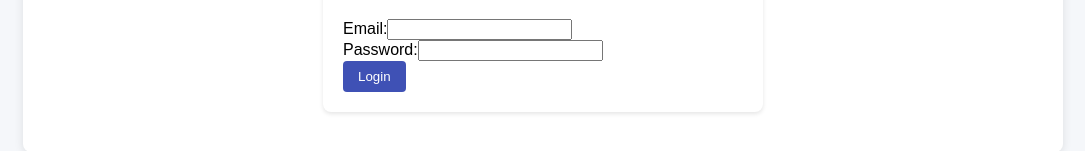
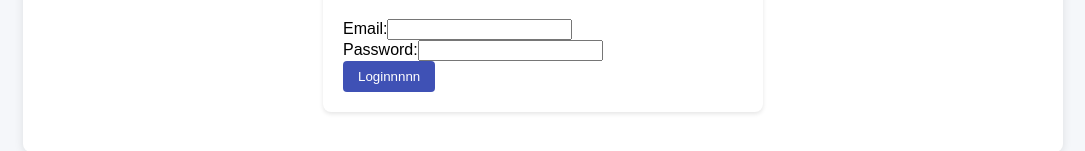
Before and after one commit to cnranger001/StaticWeb, a React (Vite) app: page / in a window 1280 px wide. Shown: the part 189-340 px from the top of the page, without its empty margins (97-1182 px from the left). Built offline with nearby package versions, Linux system fonts and the light colour scheme.

Commit message:
Update LoginForm.tsx

```diff
--- a/src/components/Auth/LoginForm.tsx
+++ b/src/components/Auth/LoginForm.tsx
@@ -38,7 +38,7 @@ const LoginForm = () => {
             required
           />
         </div>
-        <button type="submit">Login</button>
+        <button type="submit">Loginnnnn</button>
       </form>
     </div>
   )
```
